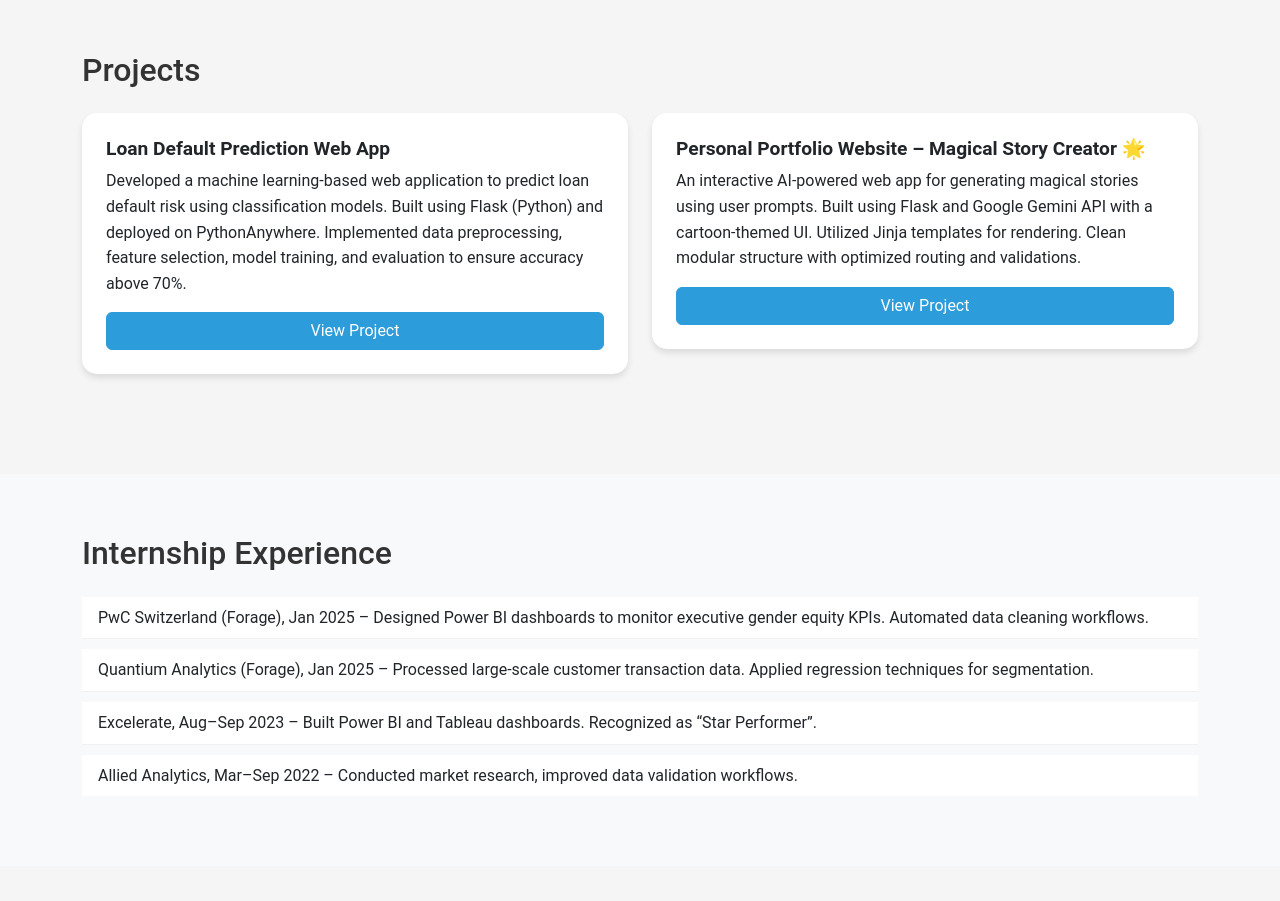
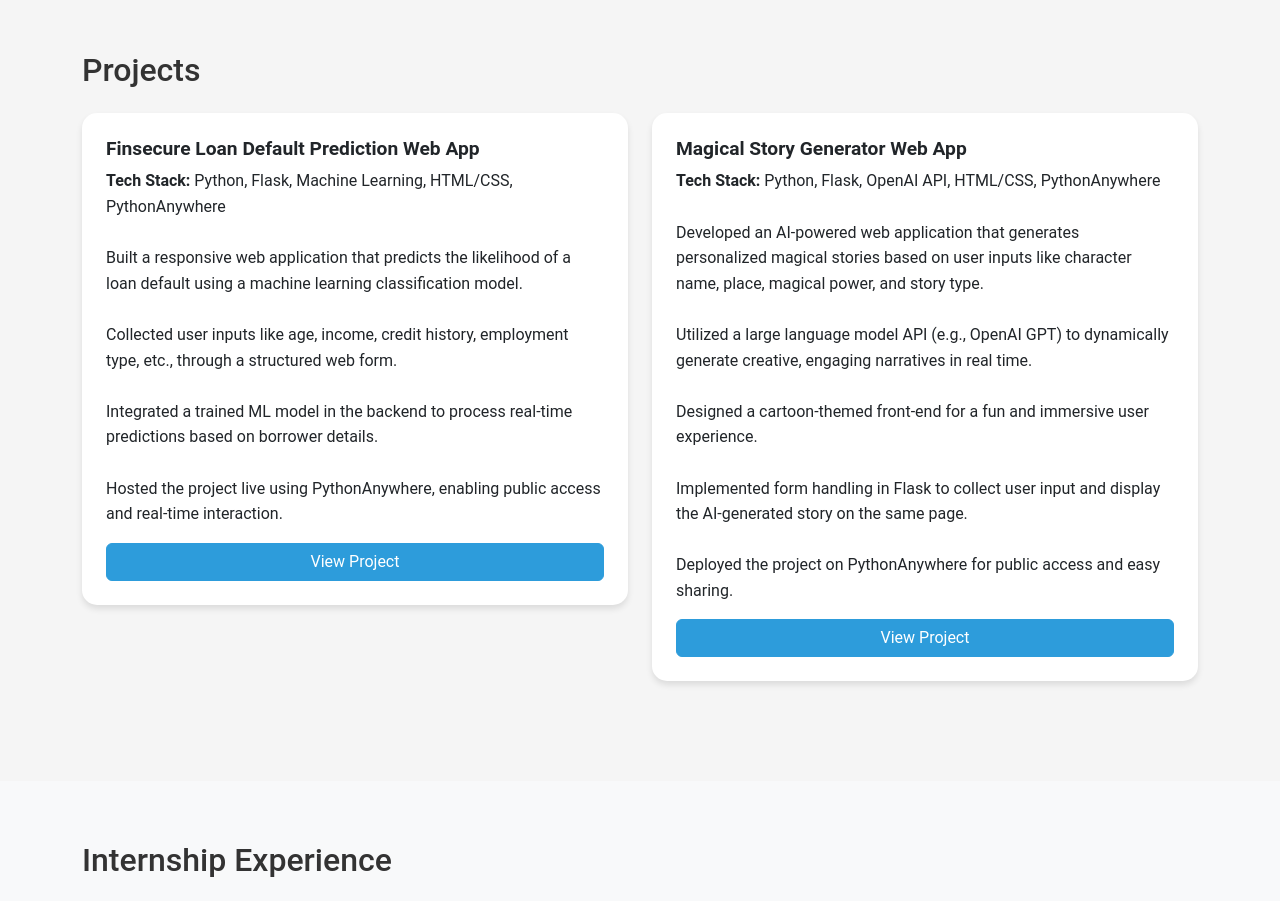
Before and after one commit to Pranjal2803/Portfolio, a plain HTML site: page index.html in a window 1280 px wide. Shown: the part 1340-2241 px from the top of the page. Drawn offline with nearby package versions, Linux system fonts and the light colour scheme.

Commit message:
Update index.html

```diff
--- a/index.html
+++ b/index.html
@@ -162,21 +162,35 @@
     <div class="row g-4">
       <div class="col-md-6">
         <div class="card p-4">
-            <h5 class="card-title">Loan Default Prediction Web App</h5>
-            <p class="card-text">Developed a machine learning-based web application to predict loan default risk using classification models. Built using Flask (Python) and deployed on PythonAnywhere. Implemented data preprocessing, feature selection, model training, and evaluation to ensure accuracy above 70%.</p>
+          <h5 class="card-title">Finsecure Loan Default Prediction Web App</h5>
+          <p class="card-text">
+            <strong>Tech Stack:</strong> Python, Flask, Machine Learning, HTML/CSS, PythonAnywhere<br><br>
+            Built a responsive web application that predicts the likelihood of a loan default using a machine learning classification model.<br><br>
+            Collected user inputs like age, income, credit history, employment type, etc., through a structured web form.<br><br>
+            Integrated a trained ML model in the backend to process real-time predictions based on borrower details.<br><br>
+            Hosted the project live using PythonAnywhere, enabling public access and real-time interaction.
+          </p>
           <a href="https://pranjal28.pythonanywhere.com/loandefault" class="btn btn-primary">View Project</a>
         </div>
       </div>
       <div class="col-md-6">
         <div class="card p-4">
-            <h5 class="card-title">Personal Portfolio Website – Magical Story Creator 🌟</h5>
-            <p class="card-text">An interactive AI-powered web app for generating magical stories using user prompts. Built using Flask and Google Gemini API with a cartoon-themed UI. Utilized Jinja templates for rendering. Clean modular structure with optimized routing and validations.</p>
+          <h5 class="card-title">Magical Story Generator Web App</h5>
+          <p class="card-text">
+            <strong>Tech Stack:</strong> Python, Flask, OpenAI API, HTML/CSS, PythonAnywhere<br><br>
+            Developed an AI-powered web application that generates personalized magical stories based on user inputs like character name, place, magical power, and story type.<br><br>
+            Utilized a large language model API (e.g., OpenAI GPT) to dynamically generate creative, engaging narratives in real time.<br><br>
+            Designed a cartoon-themed front-end for a fun and immersive user experience.<br><br>
+            Implemented form handling in Flask to collect user input and display the AI-generated story on the same page.<br><br>
+            Deployed the project on PythonAnywhere for public access and easy sharing.
+          </p>
           <a href="https://pranjal.pythonanywhere.com/" class="btn btn-primary">View Project</a>
         </div>
       </div>
     </div>
   </div>
 </section>
+
 
   <section id="internships" class="bg-light fade-in">
     <div class="container">
```
Lines whose indentation alone changed are shown as unchanged.
